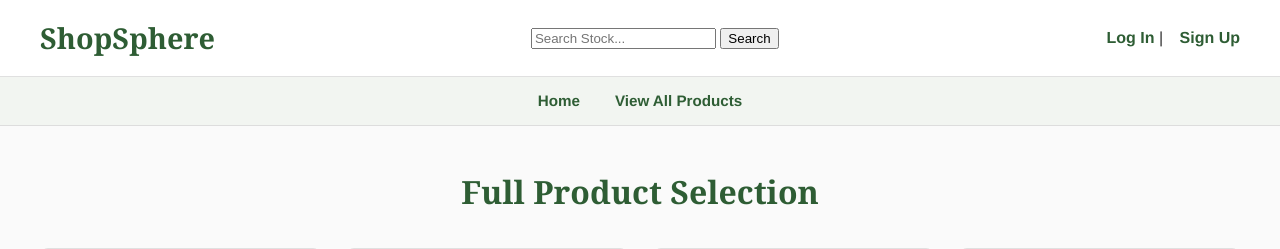
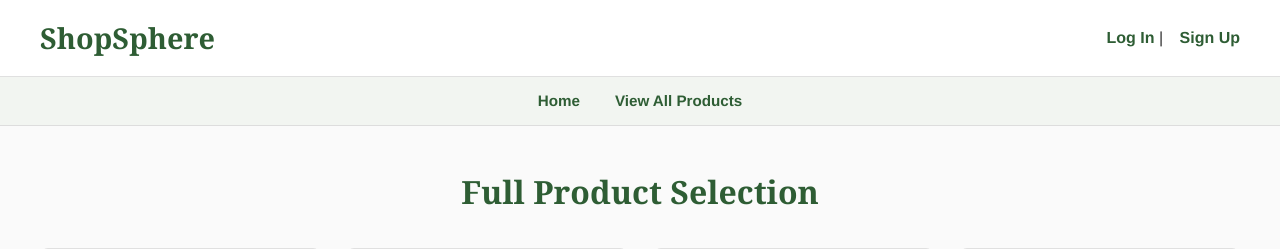
Before and after one commit to drewhy98/devops_shop, a PHP site: page /display_products.php in a window 1280 px wide. Shown: the top 249 px of the page. Run offline with PHP 8.4, Linux system fonts and the light colour scheme; data comes from the database, SQL or seed files in the repository; data that the repository does not hold is empty.

Commit message:
Update display_products.php

```diff
--- a/site/display_products.php
+++ b/site/display_products.php
@@ -34,9 +34,9 @@ require_once "dbconnect.php";   // provides $mysqli
 
 <header>
     <h1>ShopSphere</h1>
-    <form class="search-bar" method="get">
-        <input type="text" name="search" placeholder="Search Stock...">
-        <button type="submit">Search</button>
+  <!--   <form class="search-bar" method="get">-->
+    <!--     <input type="text" name="search" placeholder="Search Stock...">-->
+       <!--  <button type="submit">Search</button>-->
     </form>
     <div class="auth-links">
         <?php if(isset($_SESSION['user_name'])): ?>
```
